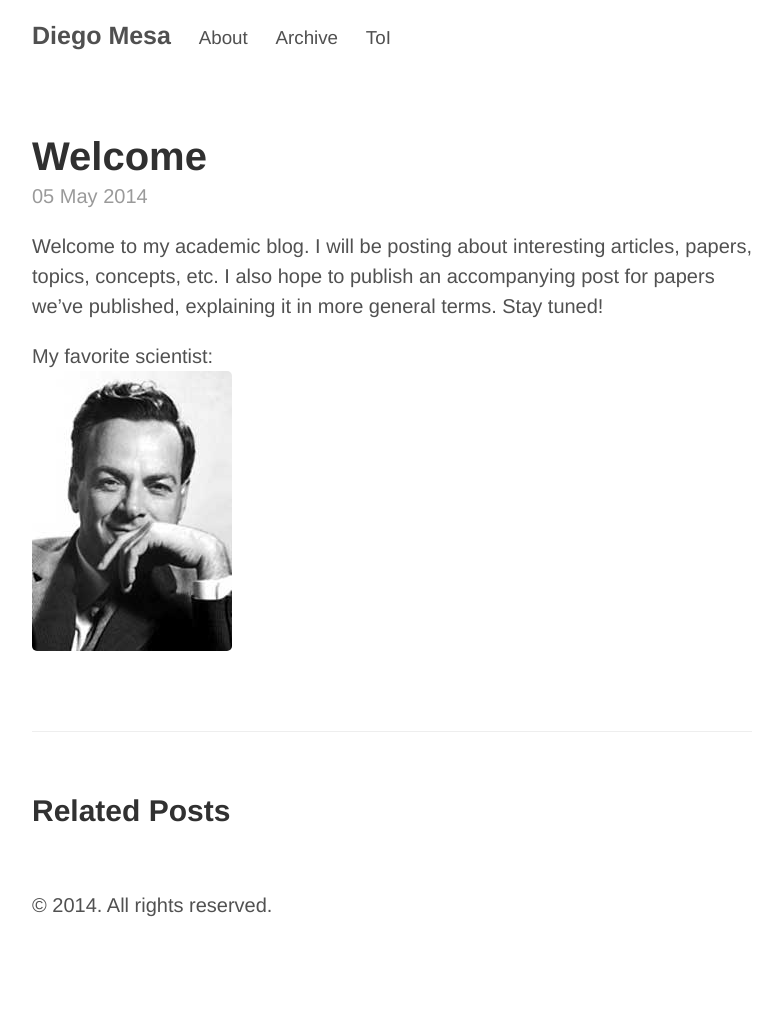
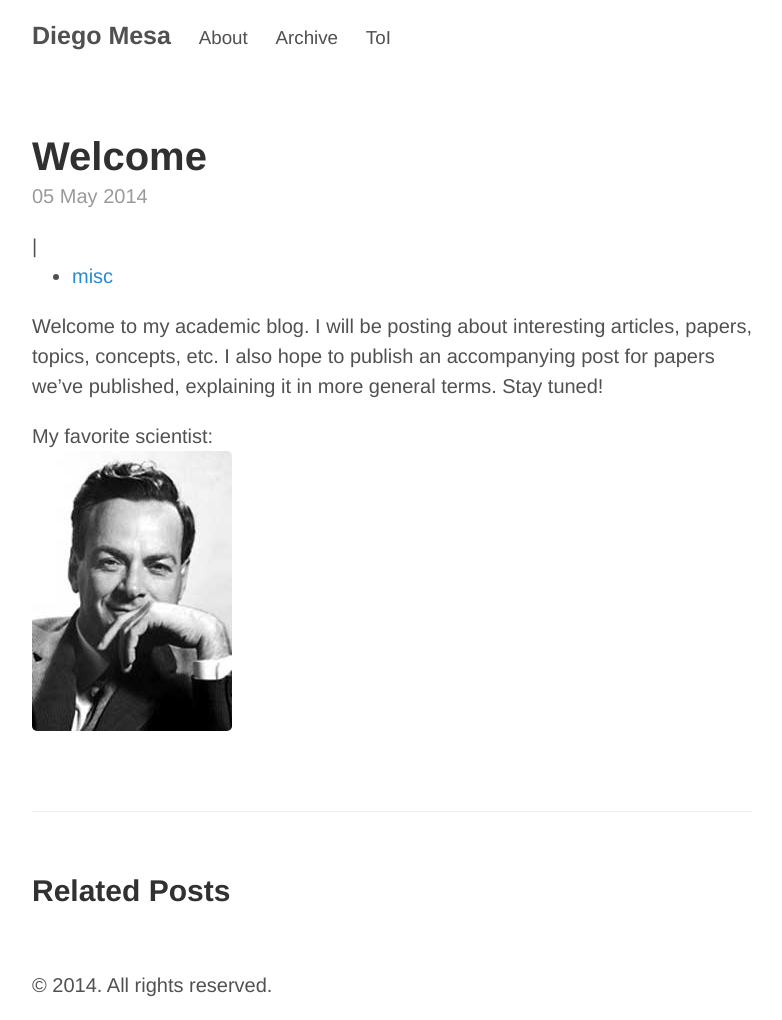
Before and after one commit to diego898/diego898.github.io, a Jekyll site: the page built from _posts/2014-05-05-welcome.md, in a window 1280 px wide. Shown: the whole page, without its empty margins (248-1030 px from the left). Built offline with Jekyll 4.4.1, drawn with Linux system fonts in a browser that asks for light colours; before the commit the page ends 940 px from its top, so only the background shows below that.

Commit message:
testing tags

```diff
--- a/_layouts/post.html
+++ b/_layouts/post.html
@@ -4,9 +4,10 @@ layout: default
 
 <div class="post">
   <h1 class="post-title">{{ page.title }}</h1>
-  <span class="post-date">{{ page.date | date_to_string }}</span>
+  <span class="post-date">{{ page.date | date_to_string }}</span> | <span class="post-tags"><ul>{% for tag in page.tags %}<li><a href="/tag/{{ tag }}">{{ tag }}</a></li>{% endfor %}</ul></span>
   {{ content }}
 </div>
+
 
 <div class="related">
   <h2>Related Posts</h2>
```
